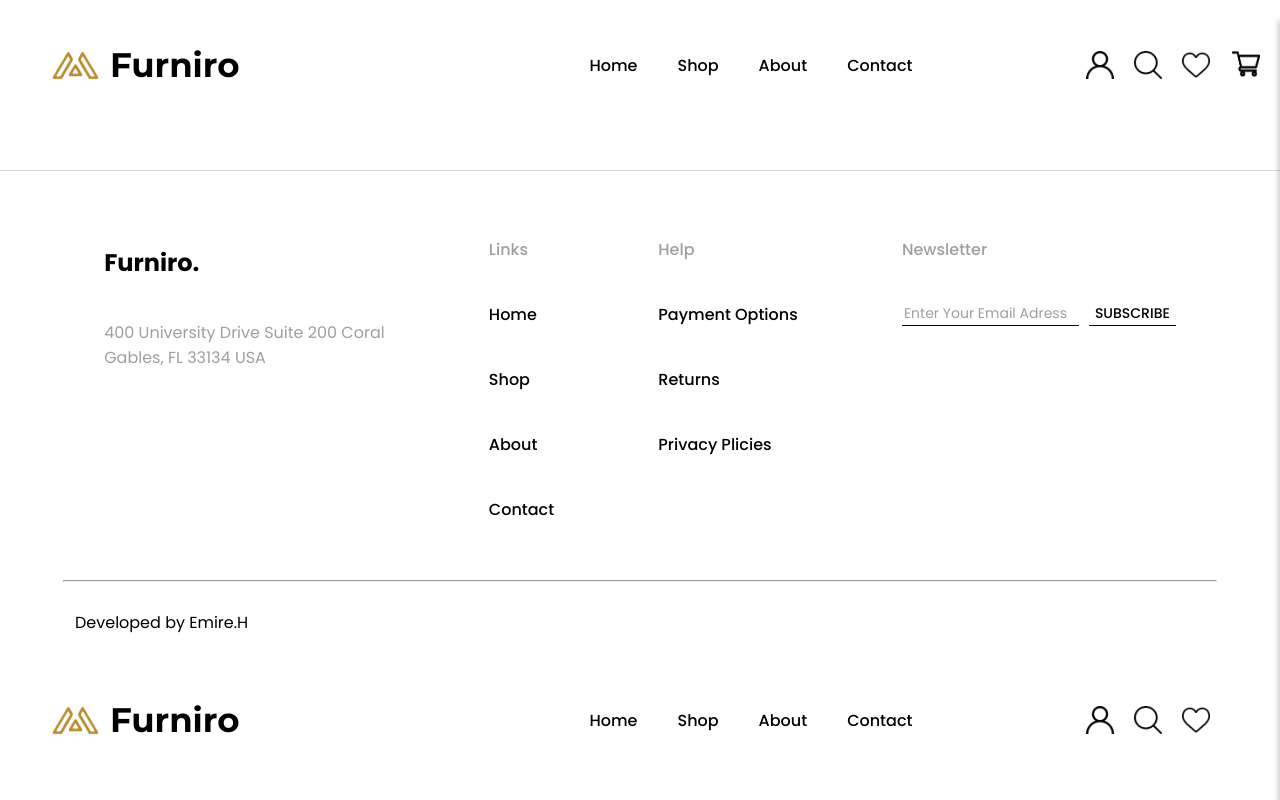
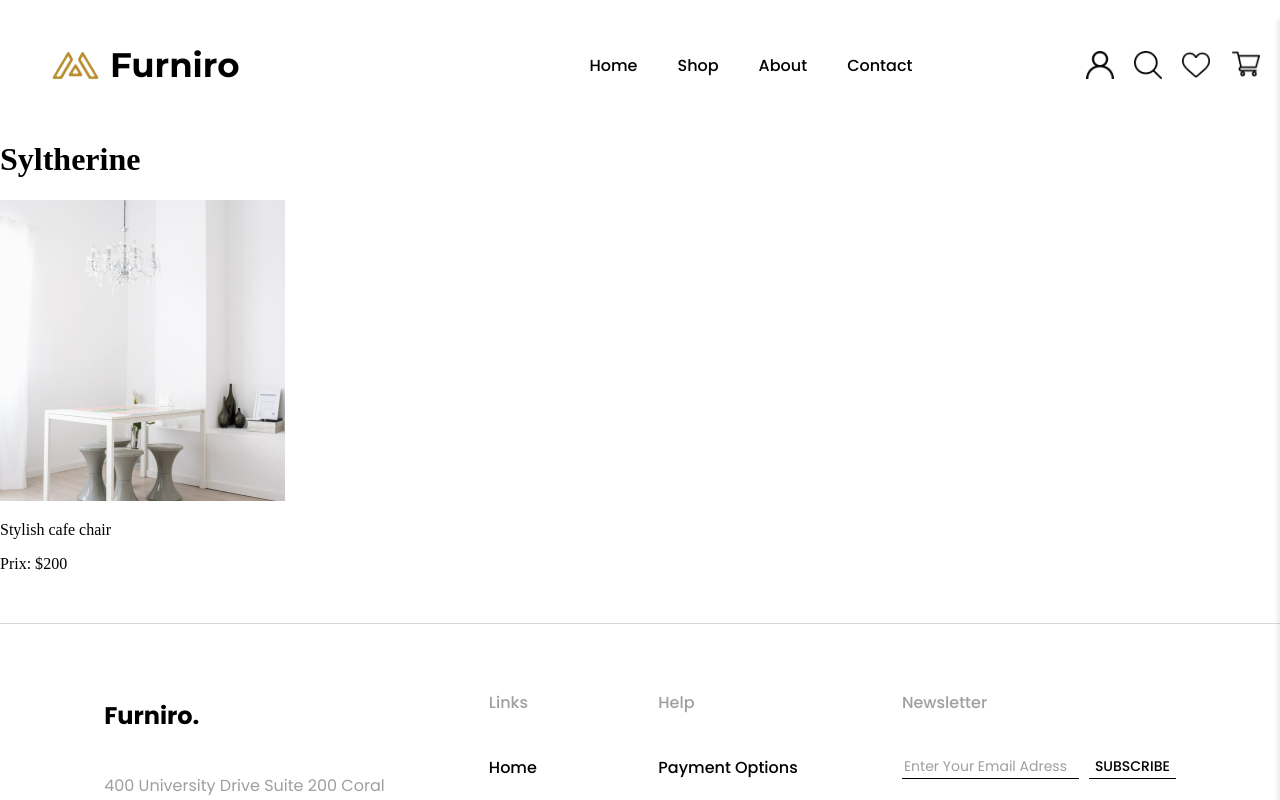
Before and after one commit to EmireHaouas/furniro, a React (Vite) app in the folder furniro/: page /product/1 in a window 1280 px wide. Shown: the top 800 px of the page. Built offline with nearby package versions, Linux system fonts and the light colour scheme.

Commit message:
added dynamic page product for all products

```diff
--- a/furniro/src/App.jsx
+++ b/furniro/src/App.jsx
@@ -4,28 +4,20 @@ import Header from './Components/Global/Header';
 import Footer from './Components/Global/Footer';
 import Home from './Components/Home/Home';
 import Shop from './Components/Shop/Shop';
-import Product from './Components/Global/Product';
+import ProductDetail from './Components/Global/ProductDetail';
 
-const App=() => {
+const App = () => {
     return (
         <Router>
             <Header />
             <Routes>
                 <Route path="/" element={<Home />} />
                 <Route path="/shop" element={<Shop />} />
+                <Route path="/product/:id" element={<ProductDetail />} /> {/* Route dynamique */}
             </Routes>
             <Footer />
-            <Product />
-
         </Router>
     );
 };
 
 export default App;
-
-{/* Road Map
-    Ajout du panier dynamique
-    ajout page produit dynamique
-    fixer l'icone du panier
-
-*/}
--- a/furniro/src/Components/Global/Product.jsx
+++ /dev/null
@@ -1,15 +0,0 @@
-import React from "react";
-import './Product.css';
-import Header from './Header';
-
-const Product=() =>{
-    return(
-        <div>
-            <Header />
-            <h1>dede</h1>
-
-
-        </div>
-    );
-};
-export default Product;
--- /dev/null
+++ b/furniro/src/Components/Global/ProductDetail.jsx
@@ -0,0 +1,23 @@
+import React from "react";
+import { useParams } from "react-router-dom";
+import products from '../../Data/Product'; // Assurez-vous que le fichier exporte 'products'
+
+const ProductDetail = () => {
+  const { id } = useParams(); // Récupère l'ID depuis les paramètres de l'URL
+  const product = products.find((p) => p.id === parseInt(id)); // Recherche du produit correspondant
+
+  if (!product) {
+    return <h2>Produit introuvable</h2>; // Message si le produit n'existe pas
+  }
+
+  return (
+    <div>
+      <h1>{product.name}</h1>
+      <img src={product.image} alt={product.name} />
+      <p>{product.description}</p>
+      <p>Prix: ${product.price}</p>
+    </div>
+  );
+};
+
+export default ProductDetail;
--- a/furniro/src/Components/Shop/Shop.jsx
+++ b/furniro/src/Components/Shop/Shop.jsx
@@ -1,8 +1,16 @@
 import React from "react";
+import { useNavigate } from "react-router-dom";
 import './Shop.css';
 import bannershop_Img from '../../assets/imgs/bannershop_Img.png';
 import Warranty from "../Global/Warranty";
 const Shop=() => {
+
+  const navigate = useNavigate();
+
+    const handleProductClick = (id) => {
+        navigate(`/product/${id}`); // Redirige vers la page de détails avec l'ID du produit
+    };
+
     return(
         <div>
             <img className="bannerimg_Shop" alt="banner img" src={bannershop_Img} />
@@ -10,7 +18,8 @@ const Shop=() => {
 
               <div className="row1_Shop">
                 {/*first product*/}
-                    <div className="cart_Product1">
+                    <div className="cart_Product1"
+                    onClick={() => handleProductClick(1)}>
 
                                <div className="imgproduct_01">
 
@@ -27,7 +36,8 @@ const Shop=() => {
 
                     </div>
                     {/*second product*/}
-                    <div className="cart_Product2">
+                    <div className="cart_Product2"
+                    onClick={() => handleProductClick(2)}>
 
                         <div className="imgproduct_02">
                             </div>
@@ -41,7 +51,8 @@ const Shop=() => {
 
                     </div>
                     {/*third product*/}
-                   <div className="cart_Product3">
+                   <div className="cart_Product3"
+                   onClick={() => handleProductClick(3)}>
 
                         <div className="imgproduct_03">
                             </div>
@@ -55,7 +66,8 @@ const Shop=() => {
 
                     </div>
                     {/*last product*/}
-                    <div className="cart_Product4">
+                    <div className="cart_Product4"
+                    onClick={() => handleProductClick(4)}>
 
                         <div className="imgproduct_04">
                             </div>
@@ -74,7 +86,8 @@ const Shop=() => {
 
               <div className="row2_Shop">
                                {/*first product*/}
-                        <div className="cart_Product1">
+                        <div className="cart_Product1"
+                        onClick={() => handleProductClick(1)}>
 
                         <div className="imgproduct_01"></div>
 
@@ -87,7 +100,8 @@ const Shop=() => {
 
                         </div>
                                   {/*second product*/}
-                         <div className="cart_Product2">
+                         <div className="cart_Product2"
+                         onClick={() => handleProductClick(2)}>
 
                              <div className="imgproduct_02">
                                 </div>
@@ -98,7 +112,8 @@ const Shop=() => {
                             </div>
                         </div>
                                   {/*third product*/}
-                        <div className="cart_Product3">
+                        <div className="cart_Product3"
+                        onClick={() => handleProductClick(3)}>
 
                             <div className="imgproduct_03">
                                 </div>
@@ -109,7 +124,8 @@ const Shop=() => {
                             </div>
                        </div>
                                   {/*last product*/}
-                        <div className="cart_Product4">
+                        <div className="cart_Product4"
+                        onClick={() => handleProductClick(4)}>
 
                             <div className="imgproduct_04">
                                 </div>
@@ -123,7 +139,8 @@ const Shop=() => {
               </div>
               <div className="row3_Shop">
                                  {/*first product*/}
-                        <div className="cart_Product1">
+                        <div className="cart_Product1"
+                        onClick={() => handleProductClick(1)}>
 
                         <div className="imgproduct_01"></div>
 
@@ -134,7 +151,8 @@ const Shop=() => {
                       </div>
                         </div>
                                   {/*second product*/}
-                        <div className="cart_Product2">
+                        <div className="cart_Product2"
+                        onClick={() => handleProductClick(2)}>
 
                           <div className="imgproduct_02">
                             </div>
@@ -145,7 +163,8 @@ const Shop=() => {
                            </div>
                         </div>
                                    {/*third product*/}
-                         <div className="cart_Product3">
+                         <div className="cart_Product3"
+                         onClick={() => handleProductClick(3)}>
 
                            <div className="imgproduct_03">
                             </div>
@@ -156,7 +175,8 @@ const Shop=() => {
                            </div>
                        </div>
                                    {/*last product*/}
-                         <div className="cart_Product4">
+                         <div className="cart_Product4"
+                         onClick={() => handleProductClick(4)}>
 
                             <div className="imgproduct_04">
                                 </div>
@@ -170,7 +190,8 @@ const Shop=() => {
               </div>
               <div className="row4_Shop">
                                    {/*first product*/}
-                        <div className="cart_Product1">
+                        <div className="cart_Product1"
+                        onClick={() => handleProductClick(1)}>
 
                         <div className="imgproduct_01"></div>
 
@@ -181,7 +202,8 @@ const Shop=() => {
                       </div>
                         </div>
                                    {/*second product*/}
-                           <div className="cart_Product2">
+                           <div className="cart_Product2"
+                           onClick={() => handleProductClick(2)}>
 
                              <div className="imgproduct_02">
                                 </div>
@@ -193,7 +215,8 @@ const Shop=() => {
 
                          </div>
                                     {/*third product*/}
-                           <div className="cart_Product3">
+                           <div className="cart_Product3"
+                           onClick={() => handleProductClick(3)}>
 
                               <div className="imgproduct_03">
                                 </div>
@@ -204,7 +227,8 @@ const Shop=() => {
                              </div>
                            </div>
                                      {/*last product*/}
-                            <div className="cart_Product4">
+                            <div className="cart_Product4"
+                            onClick={() => handleProductClick(4)}>
 
                                 <div className="imgproduct_04">
                                 </div>
--- /dev/null
+++ b/furniro/src/Data/Product.jsx
@@ -0,0 +1,38 @@
+import syltherineImage from "../assets/imgs/syltherine.png";
+import leviosaImage from "../assets/imgs/leviosa.png";
+import lolitoImage from "../assets/imgs/lolito.png";
+import respiraImage from "../assets/imgs/respira.png";
+
+const products = [
+  {
+    id: 1,
+    name: "Syltherine",
+    image: syltherineImage, // Chemin vers l'image
+    description: "Stylish cafe chair",
+    price: 200,
+  },
+  {
+    id: 2,
+    name: "Leviosa",
+    image: leviosaImage,
+    description: "Stylish cafe chair",
+    price: 150,
+  },
+  {
+    id: 3,
+    name: "Lolito",
+    image: lolitoImage,
+    description: "Luxury big sofa",
+    price: 120,
+  },
+  {
+    id: 4,
+    name: "Respira",
+    image: respiraImage,
+    description: "Luxury big sofa",
+    price: 600,
+  },
+
+];
+
+export default products;
```
